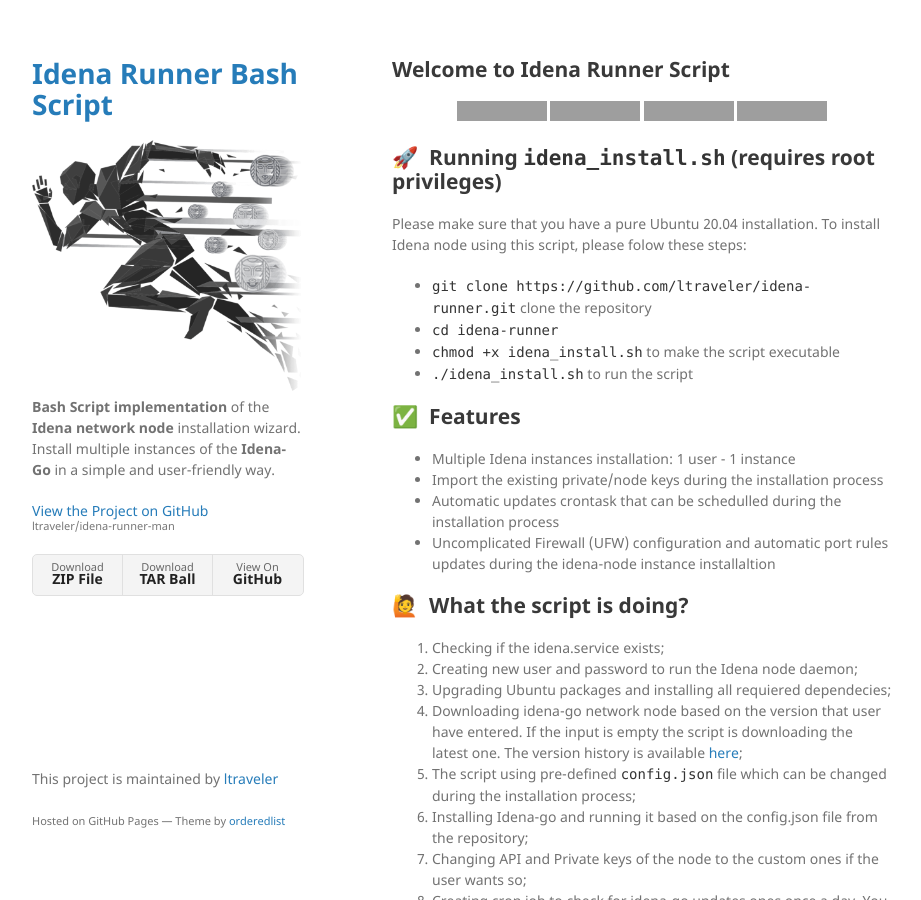
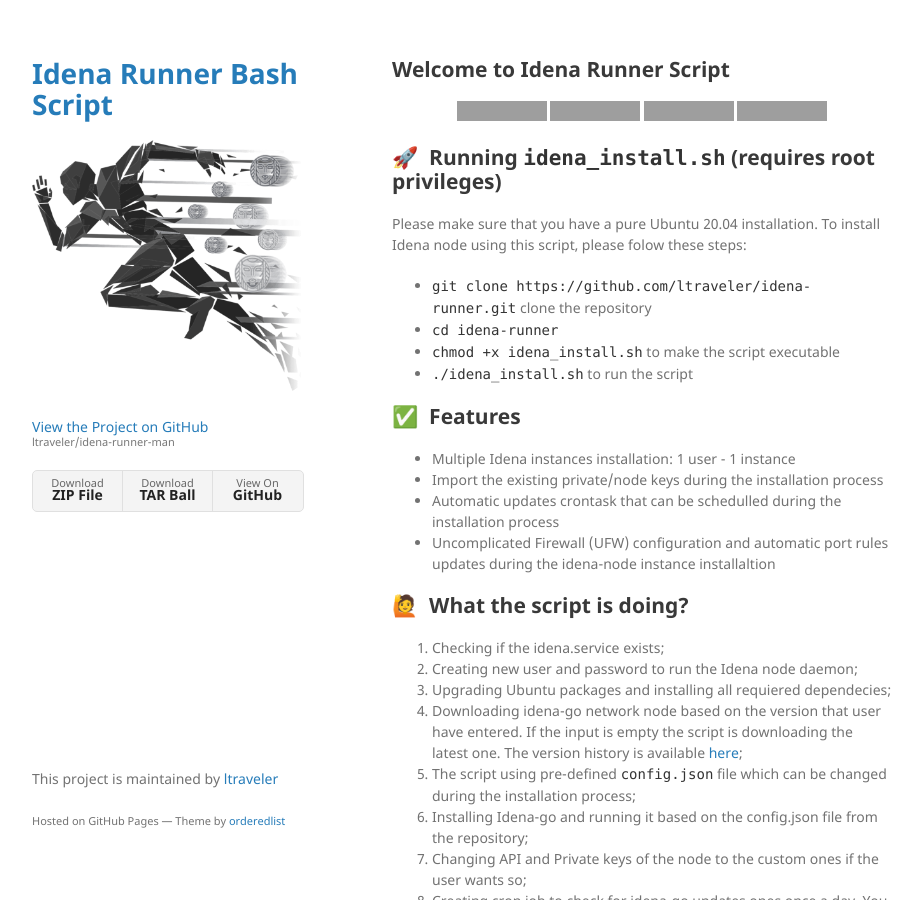
Before and after one commit to ltraveler/idena-runner-man, a Jekyll site: the page built from index.md, in a window 1280 px wide and 900 px high. Shown: the whole window, without its empty margins (178-1099 px from the left). Built offline with Jekyll 4.4.1, drawn with Linux system fonts in a browser that asks for light colours; our own code applies the rules of GitHub Pages for plain Markdown files; the repository's description, which GitHub fills in, is left out; grey boxes are pictures that could not be loaded.

Commit message:
Update _config.yml

```diff
--- a/_config.yml
+++ b/_config.yml
@@ -1,6 +1,5 @@
 title: Idena Runner Bash Script
 logo: /assets/img/idena_runner_man_logo.png
-description: <b>Bash Script implementation</b> of the <b>Idena network node</b> installation wizard. Install multiple instances of the <b>Idena-Go</b> in a simple and user-friendly way.
 baseurl: "idena-runner-man"
 show_downloads: true
 plugins:
```
